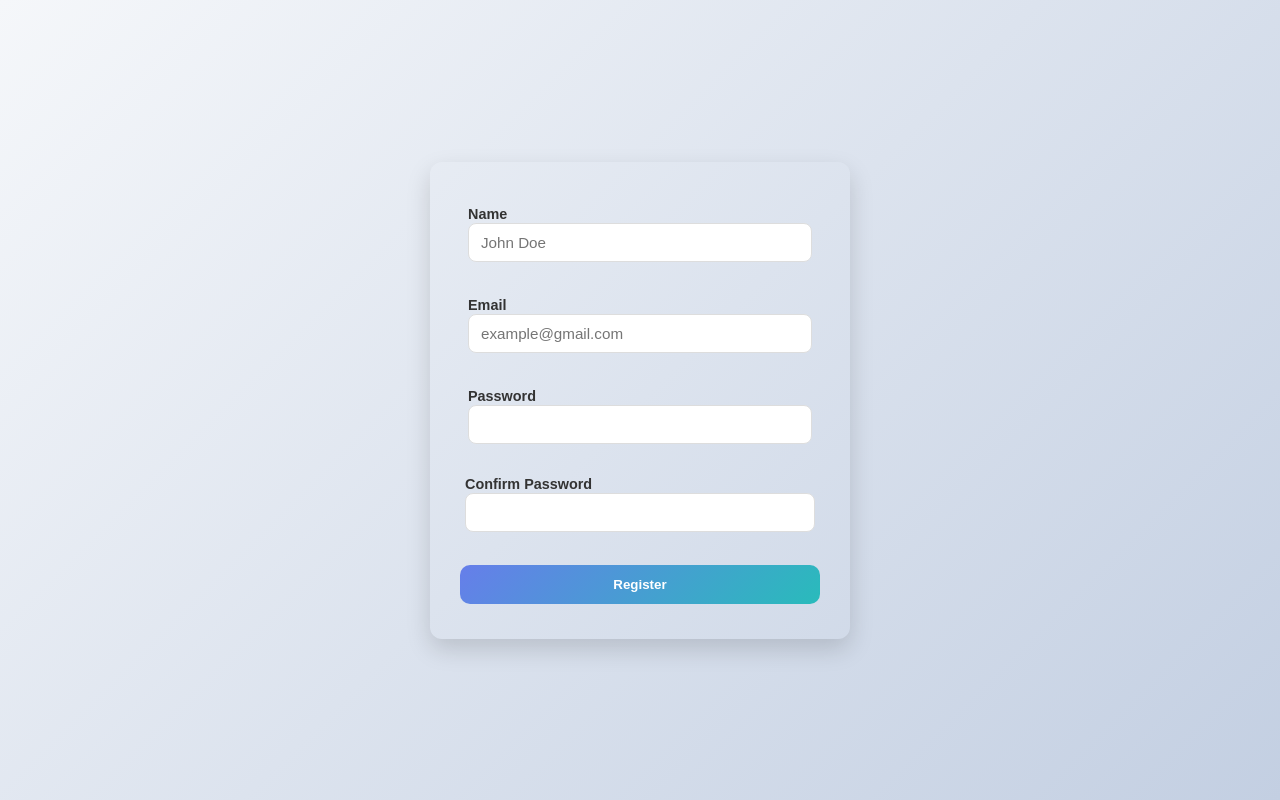
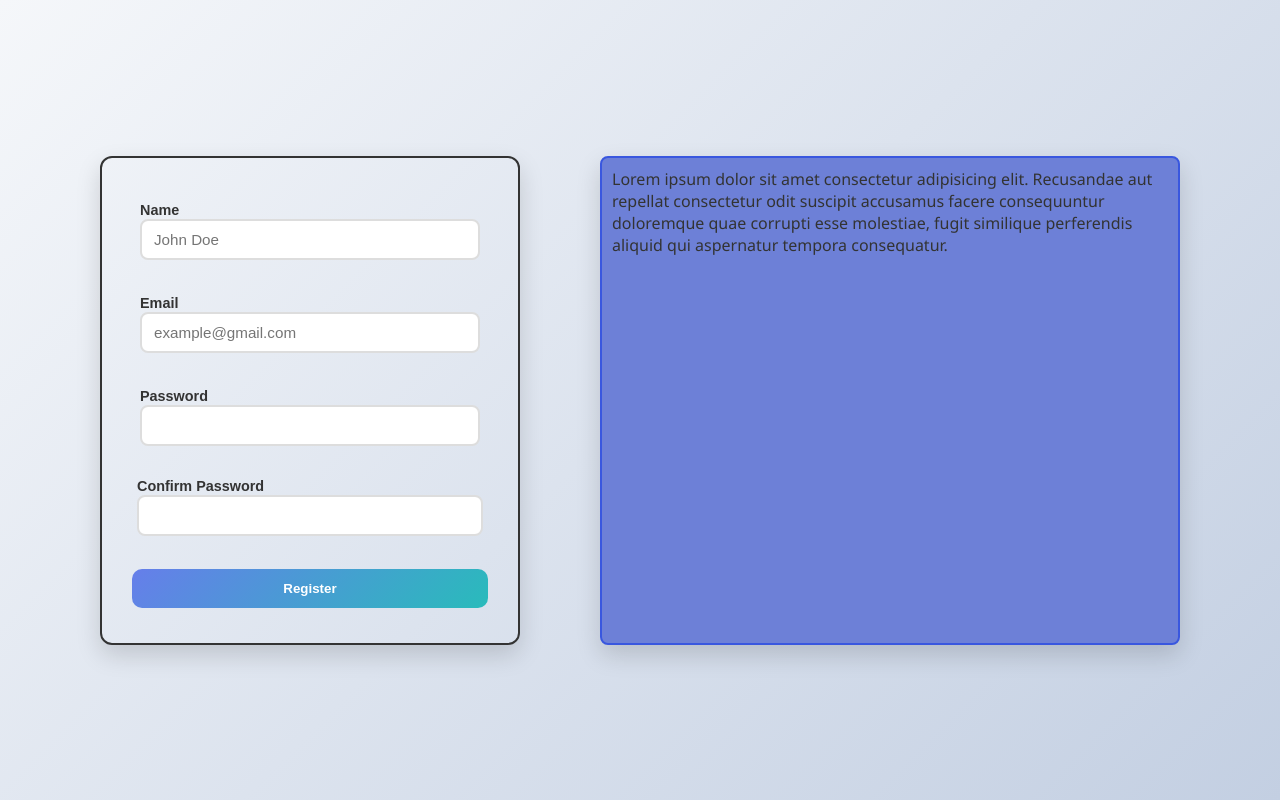
Before and after one commit to nitishhansa1/finance_tracker, a plain HTML site: page login.html in a window 1280 px wide. Drawn offline with Linux system fonts and the light colour scheme.

Commit message:
login page added

```diff
--- a/index.css
+++ b/index.css
@@ -84,7 +84,8 @@ body > h2 {
 }
 
 /* /* ==================== Table Styles ==================== */
-table {
+
+table{
     width: 100%;
     max-width: 900px;
     background-color: white;
@@ -286,4 +287,4 @@ button:active {
         padding: 10px 12px;
         font-size: 0.95rem;
     }
-}  */
+}
--- a/login.css
+++ b/login.css
@@ -11,18 +11,44 @@ body{
     color: #333;
     height: 100vh;
     display: flex;
+    flex-wrap: wrap;
     align-items: center;
     justify-content: center;
+    align-content: center;
+}
+
+/* .container{
+    display: flex;
+    justify-content: space-evenly;
+    padding: 40px;
+    margin: 20px;
+    box-shadow: 0 10px 25px rgba(0, 0, 0, 0.15);
+    border-radius: 10px;
+    border-collapse: collapse;
+} */
+
+.container{
+    display: flex;
+    justify-content: space-evenly;
+    padding: 40px;
+    margin: 20px;
+    border-radius: 10px;
+    position: relative;   /* IMPORTANT */
 }
 
 .login {
     font-family: sans-serif;
+    border: 2px solid;
     border-radius: 12px;
     padding: 35px 30px;
     width: 100%;
     max-width: 420px;
-    margin: 40px auto;
+    margin: 40px ;
     box-shadow: 0 10px 25px rgba(0, 0, 0, 0.15);
+
+}
+
+.login:hover{
 
 }
 
@@ -64,7 +90,7 @@ body{
     border-color: linear-gradient(140deg, #9ad49a 0%, #75b1cb 100%);
     width: 100%;
     padding: 10px 12px;
-    border: 1px solid #ddd;
+    border: 2px solid #ddd;
     border-radius: 8px;
     font-size: 0.95rem;
     outline: none;
@@ -72,7 +98,7 @@ body{
 }
 
 .inpemail:hover, .inpname:hover, .inppass:hover, .inpcpass:hover{
-    border-color: aquamarine;
+    border-color: rgb(69, 189, 208);
 }
 
 .inpemail:focus, .inpname:focus, .inppass:focus, .inpcpass:focus {
@@ -97,3 +123,37 @@ body{
     background: linear-gradient(135deg, #764ba2 0%, #667eea 100%);
     transform: translateY(-2px);
 }
+
+.info {
+    background-color: #6d80d7;
+    width: 600px;
+    padding: 10px;
+    margin: 40px ;
+    border: 2px solid #3957df;
+    border-radius: 8px;
+    border-collapse: collapse;
+    overflow: hidden;
+    box-shadow: 0 10px 25px rgba(0, 0, 0, 0.15);
+
+}
+
+
+.login,
+.info{
+    transition: transform 0.4s ease, box-shadow 0.4s ease;
+    position: relative;
+    z-index: 1;
+}
+
+.login:hover,
+.info:hover{
+    transform: scale(1.1);
+    z-index: 10;
+    box-shadow: 0 20px 40px rgba(0,0,0,0.25);
+}
+
+.container:hover .login:not(:hover),
+.container:hover .info:not(:hover){
+    opacity: 0.5;
+    filter: blur(2px);
+}
--- a/login.html
+++ b/login.html
@@ -7,6 +7,8 @@
     <link rel="stylesheet" href="login.css">
 </head>
 <body>
+
+<div class="container">
     <section class="login">
         <form action="" class="form">
             <div class="name">
@@ -29,5 +31,13 @@
 
         </form>
     </section>
+
+        <div class="info">
+            <p class="para">Lorem ipsum dolor sit amet consectetur adipisicing elit. Recusandae aut repellat consectetur odit suscipit accusamus facere consequuntur doloremque quae corrupti esse molestiae,
+            fugit similique perferendis aliquid qui aspernatur tempora consequatur.</p>
+        </div>
+   </div>
+
+
 </body>
 </html>
```
Also changed, not shown: index.html (+34 -10 lines).
